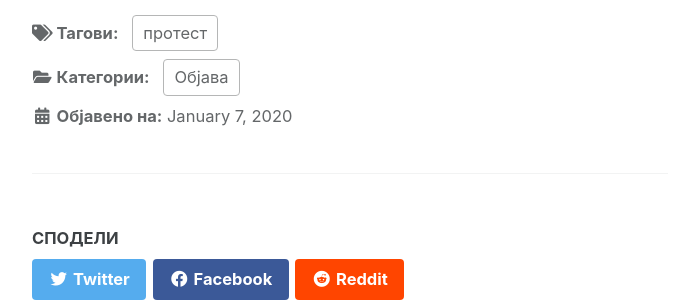
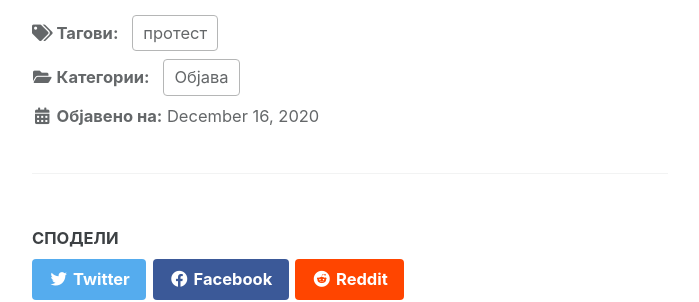
Before and after one commit to srednoshkolskifront/srednoshkolskifront.github.io, a Jekyll site: the page built from _posts/2020-12-16-layout-header-overlay-image-tagline.md, in a window 1280 px wide. Shown: the part 860-1162 px from the top of the page, without its empty margins (290-989 px from the left). Built offline with Jekyll 4.4.1, drawn with Linux system fonts in a browser that asks for light colours; cached includes are drawn as plain includes; part of the change alters nothing that is shown.

```diff
--- a/_posts/2020-12-16-layout-header-overlay-image-tagline.md
+++ b/_posts/2020-12-16-layout-header-overlay-image-tagline.md
@@ -11,7 +11,6 @@ categories:
   - Објава
 tags:
   - протест
-last_modified_at: 2020-01-07T13:05:25-05:00
 ---
 
 This post should display a **header with an overlay image** and **custom tagline**, if the theme supports it.
```
